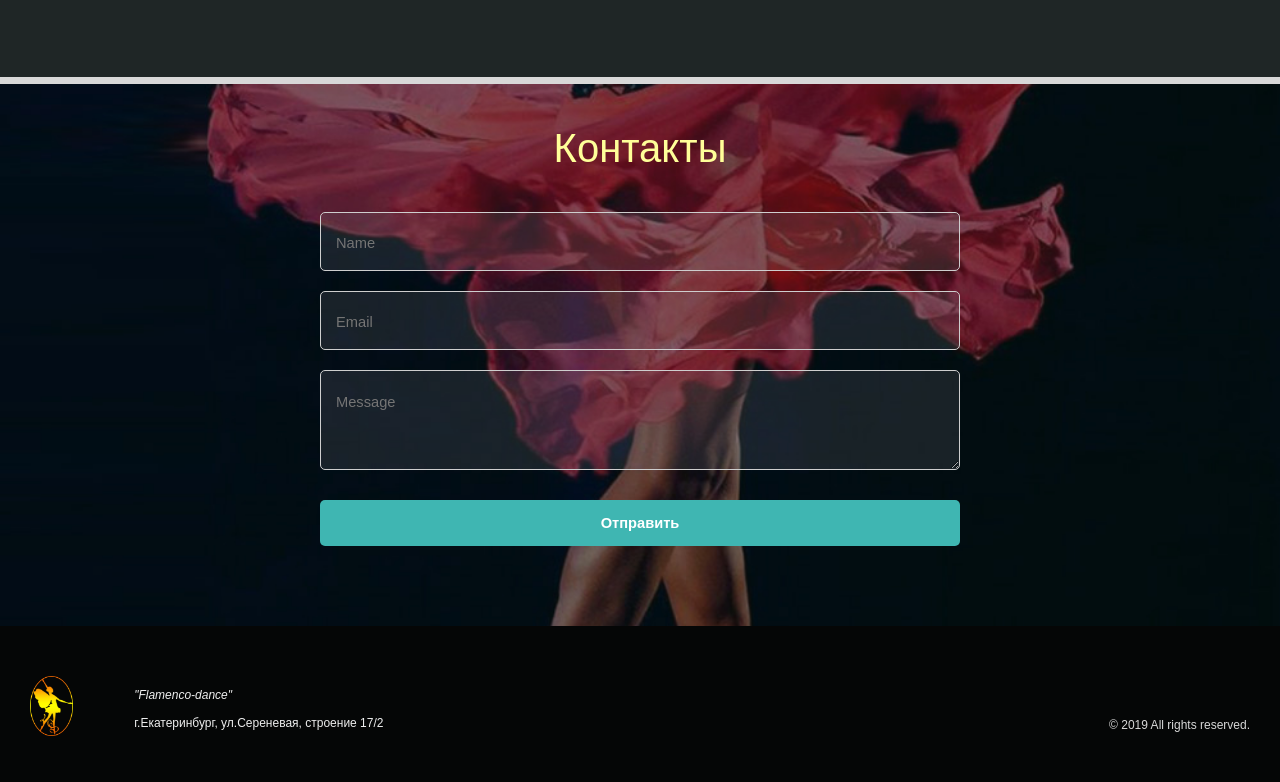
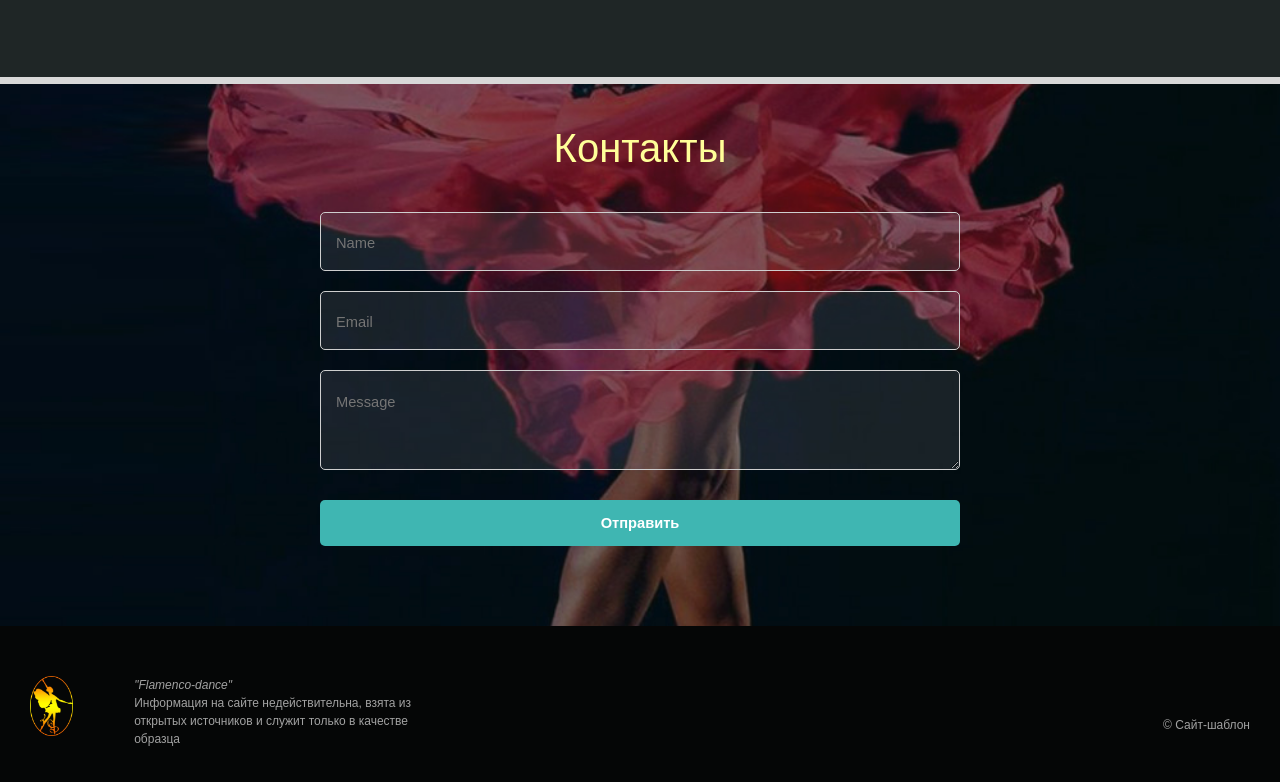
Before and after one commit to EvgeniaCher/flamenco-dance, a plain HTML site: page index.html in a window 1280 px wide. Shown: the part 6303-7085 px from the top of the page. Drawn offline with nearby package versions, Linux system fonts and the light colour scheme.

Commit message:
Внесены изменения в подвал

```diff
--- a/css/main.css
+++ b/css/main.css
@@ -265,15 +265,14 @@ input, textarea {
 
 .adress p {
 	margin: 0px;
-	color: #efefef;
-	margin-top: 10px;
+	color: #A2A2A2;
 	font-size: 12px;
 }
 
 .rights p {
 	margin-top: 40px;
 	text-align: right;
-	color: #d8d8d8;
+	color: #A2A2A2;
 	font-size: 12px;
 }
 
--- a/index.html
+++ b/index.html
@@ -374,10 +374,11 @@
 				</div>
 				<div class="col-lg-3 adress">
 					<p><i>"Flamenco-dance"</i></p>
-					<p>г.Екатеринбург, ул.Сереневая, строение 17/2</p>
+					<p>Информация на сайте недействительна, взята из
+					открытых источников и служит только в качестве образца</p>
 				</div>
 				<div class="col-lg-3 rights ml-auto">
-					<p>&copy; 2019 All rights reserved.</p>
+					<p>&copy; Сайт-шаблон</p>
 				</div>
 			</div>
 		</div>
```
